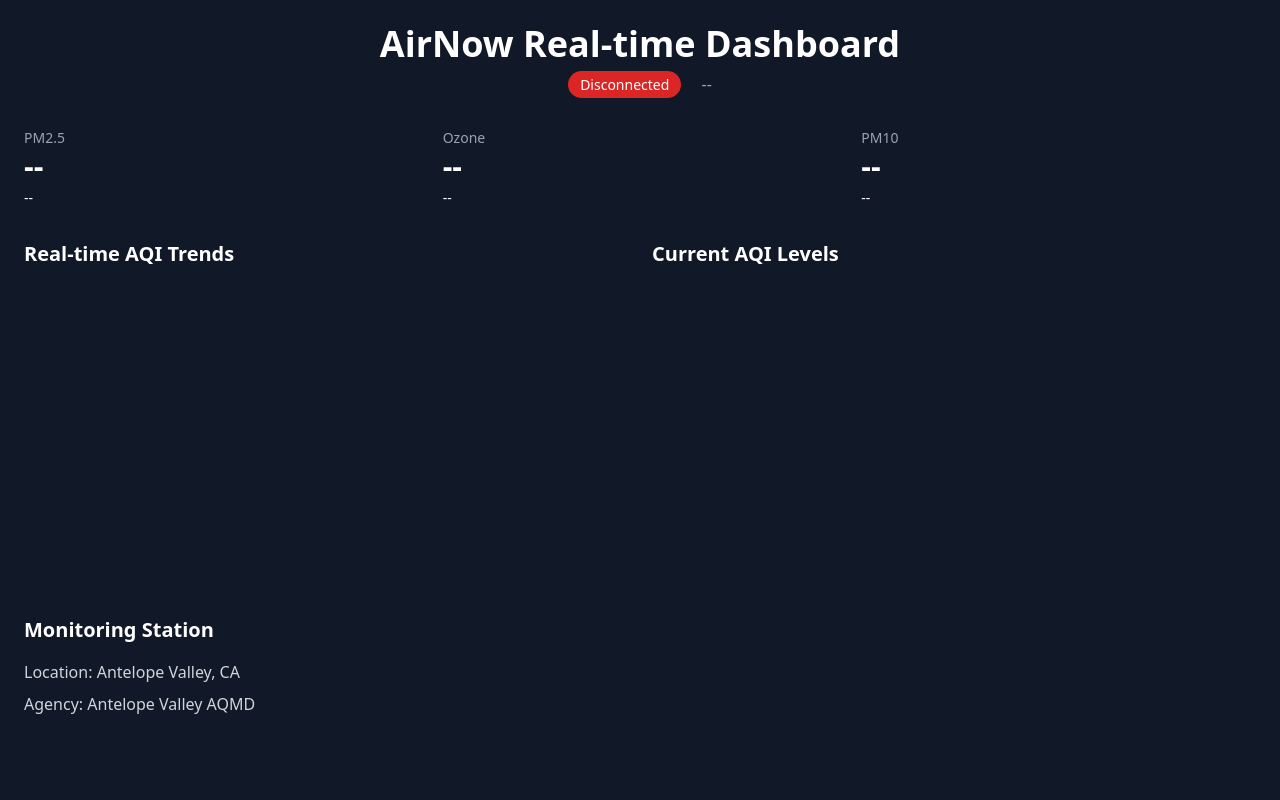
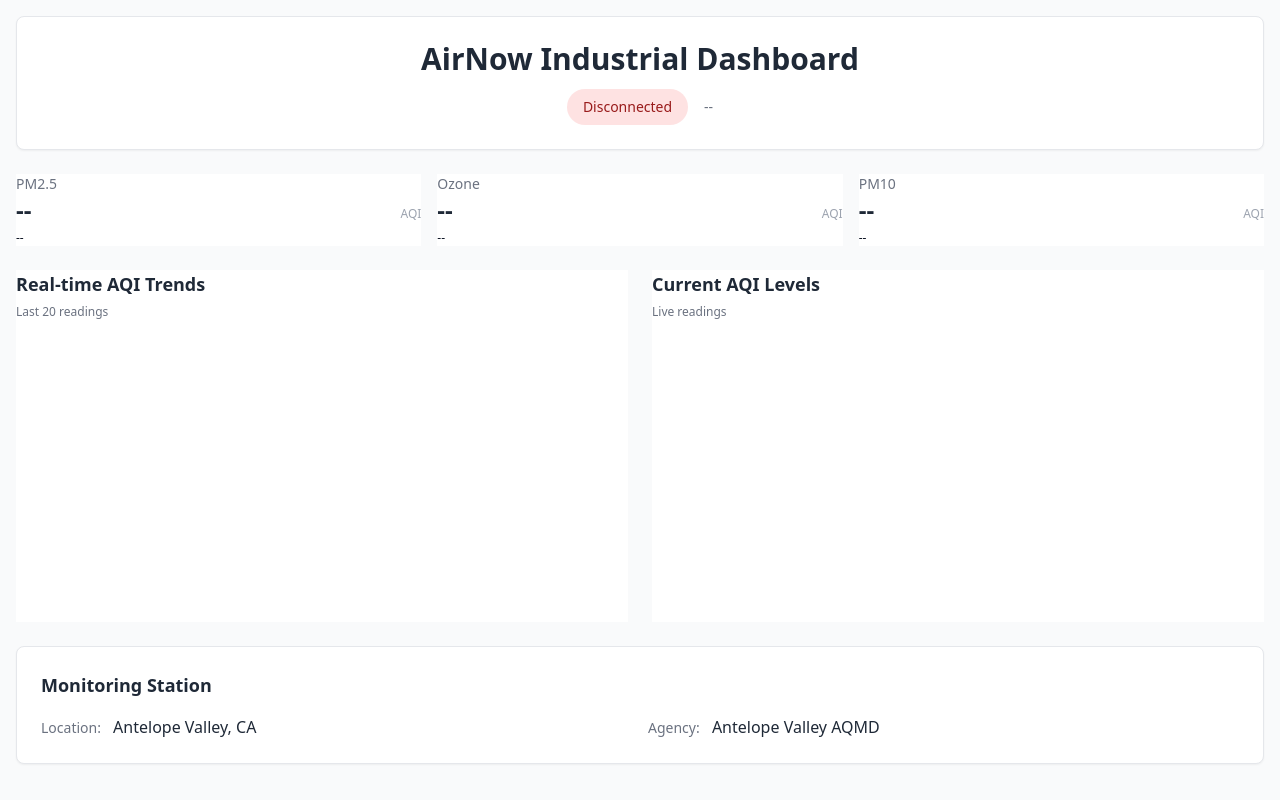
Before and after one commit to easensoy/sensor-daq-MQTT, a plain HTML site: page SensorMqttDemo/wwwroot/index.html in a window 1280 px wide. Drawn offline with nearby package versions, Linux system fonts and the light colour scheme; a script that the page names is missing.

Commit message:
Fixed overflow and scaling

```diff
--- a/SensorMqttDemo/wwwroot/index.html
+++ b/SensorMqttDemo/wwwroot/index.html
@@ -9,77 +9,100 @@
     <script src="https://cdnjs.cloudflare.com/ajax/libs/microsoft-signalr/7.0.0/signalr.min.js"></script>
     <link rel="stylesheet" href="/css/dashboard.css">
 </head>
-<body class="bg-gray-900 text-white">
-    <div class="container mx-auto p-6">
+<body class="bg-gray-50 text-gray-900 min-h-screen">
+    <div class="container mx-auto p-4 max-w-7xl">
         <!-- Header -->
-        <div class="mb-8">
-            <h1 class="text-4xl font-bold text-center mb-2">AirNow Real-time Dashboard</h1>
-            <div class="text-center">
-                <span id="connectionStatus" class="px-3 py-1 rounded-full text-sm bg-red-600">Disconnected</span>
-                <span id="lastUpdate" class="text-gray-400 ml-4">--</span>
+        <div class="bg-white rounded-lg shadow-sm border mb-6 p-6">
+            <h1 class="text-3xl font-bold text-center text-gray-800 mb-3">AirNow Industrial Dashboard</h1>
+            <div class="flex justify-center items-center space-x-4">
+                <span id="connectionStatus" class="px-4 py-2 rounded-full text-sm font-medium bg-red-100 text-red-800">Disconnected</span>
+                <span id="lastUpdate" class="text-gray-500 text-sm">--</span>
             </div>
         </div>
 
         <!-- Current Values Cards -->
-        <div class="grid grid-cols-1 md:grid-cols-3 gap-6 mb-8">
-            <div class="sensor-card">
+        <div class="grid grid-cols-1 md:grid-cols-3 gap-4 mb-6">
+            <div class="sensor-card bg-white">
                 <div class="flex items-center justify-between">
-                    <div>
-                        <p class="text-gray-400 text-sm">PM2.5</p>
-                        <p id="pm25-value" class="text-3xl font-bold">--</p>
-                        <p id="pm25-quality" class="text-sm mt-1">--</p>
+                    <div class="flex-1">
+                        <p class="text-gray-500 text-sm font-medium">PM2.5</p>
+                        <p id="pm25-value" class="text-2xl font-bold text-gray-800">--</p>
+                        <p id="pm25-quality" class="text-xs mt-1 font-medium">--</p>
                     </div>
-                    <div id="pm25-dot" class="status-dot"></div>
+                    <div class="flex flex-col items-center">
+                        <div id="pm25-dot" class="status-dot mb-2"></div>
+                        <span class="text-xs text-gray-400">AQI</span>
+                    </div>
                 </div>
             </div>
 
-            <div class="sensor-card">
+            <div class="sensor-card bg-white">
                 <div class="flex items-center justify-between">
-                    <div>
-                        <p class="text-gray-400 text-sm">Ozone</p>
-                        <p id="ozone-value" class="text-3xl font-bold">--</p>
-                        <p id="ozone-quality" class="text-sm mt-1">--</p>
+                    <div class="flex-1">
+                        <p class="text-gray-500 text-sm font-medium">Ozone</p>
+                        <p id="ozone-value" class="text-2xl font-bold text-gray-800">--</p>
+                        <p id="ozone-quality" class="text-xs mt-1 font-medium">--</p>
                     </div>
-                    <div id="ozone-dot" class="status-dot"></div>
+                    <div class="flex flex-col items-center">
+                        <div id="ozone-dot" class="status-dot mb-2"></div>
+                        <span class="text-xs text-gray-400">AQI</span>
+                    </div>
                 </div>
             </div>
 
-            <div class="sensor-card">
+            <div class="sensor-card bg-white">
                 <div class="flex items-center justify-between">
-                    <div>
-                        <p class="text-gray-400 text-sm">PM10</p>
-                        <p id="pm10-value" class="text-3xl font-bold">--</p>
-                        <p id="pm10-quality" class="text-sm mt-1">--</p>
+                    <div class="flex-1">
+                        <p class="text-gray-500 text-sm font-medium">PM10</p>
+                        <p id="pm10-value" class="text-2xl font-bold text-gray-800">--</p>
+                        <p id="pm10-quality" class="text-xs mt-1 font-medium">--</p>
                     </div>
-                    <div id="pm10-dot" class="status-dot"></div>
+                    <div class="flex flex-col items-center">
+                        <div id="pm10-dot" class="status-dot mb-2"></div>
+                        <span class="text-xs text-gray-400">AQI</span>
+                    </div>
                 </div>
             </div>
         </div>
 
         <!-- Charts -->
-        <div class="grid grid-cols-1 lg:grid-cols-2 gap-6">
+        <div class="grid grid-cols-1 xl:grid-cols-2 gap-6 mb-6">
             <!-- Real-time Line Chart -->
-            <div class="chart-container">
-                <h3 class="text-xl font-semibold mb-4">Real-time AQI Trends</h3>
-                <canvas id="lineChart" width="400" height="200"></canvas>
+            <div class="chart-container bg-white">
+                <div class="chart-header">
+                    <h3 class="text-lg font-semibold text-gray-800">Real-time AQI Trends</h3>
+                    <span class="text-xs text-gray-500">Last 20 readings</span>
+                </div>
+                <div class="chart-wrapper">
+                    <canvas id="lineChart"></canvas>
+                </div>
             </div>
 
             <!-- Current AQI Bar Chart -->
-            <div class="chart-container">
-                <h3 class="text-xl font-semibold mb-4">Current AQI Levels</h3>
-                <canvas id="barChart" width="400" height="200"></canvas>
+            <div class="chart-container bg-white">
+                <div class="chart-header">
+                    <h3 class="text-lg font-semibold text-gray-800">Current AQI Levels</h3>
+                    <span class="text-xs text-gray-500">Live readings</span>
+                </div>
+                <div class="chart-wrapper">
+                    <canvas id="barChart"></canvas>
+                </div>
             </div>
         </div>
 
         <!-- Location Info -->
-        <div class="mt-8 info-card">
-            <h3 class="text-xl font-semibold mb-4">Monitoring Station</h3>
-            <p class="text-gray-300">
-                <span class="font-medium">Location:</span> <span id="location">Antelope Valley, CA</span>
-            </p>
-            <p class="text-gray-300 mt-2">
-                <span class="font-medium">Agency:</span> <span id="agency">Antelope Valley AQMD</span>
-            </p>
+        <div class="bg-white rounded-lg shadow-sm border p-6">
+            <h3 class="text-lg font-semibold text-gray-800 mb-4">Monitoring Station</h3>
+            <div class="grid grid-cols-1 md:grid-cols-2 gap-4">
+                <div>
+                    <span class="text-sm font-medium text-gray-500">Location:</span>
+                    <span id="location" class="ml-2 text-gray-800">Antelope Valley, CA</span>
+                </div>
+                <div>
+                    <span class="text-sm font-medium text-gray-500">Agency:</span>
+                    <span id="agency" class="ml-2 text-gray-800">Antelope Valley AQMD</span>
+                </div>
+            </div>
         </div>
     </div>
 
```
